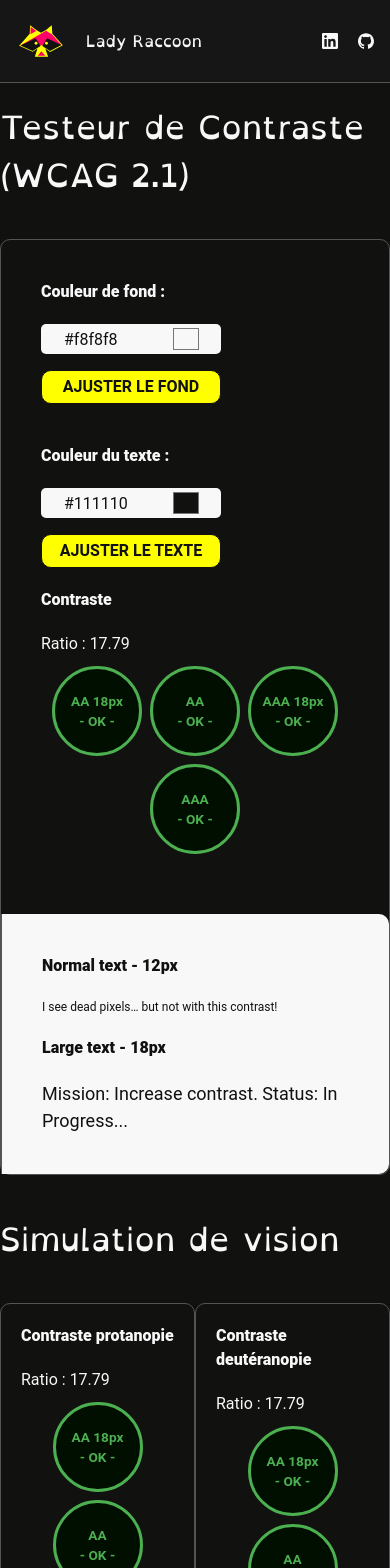
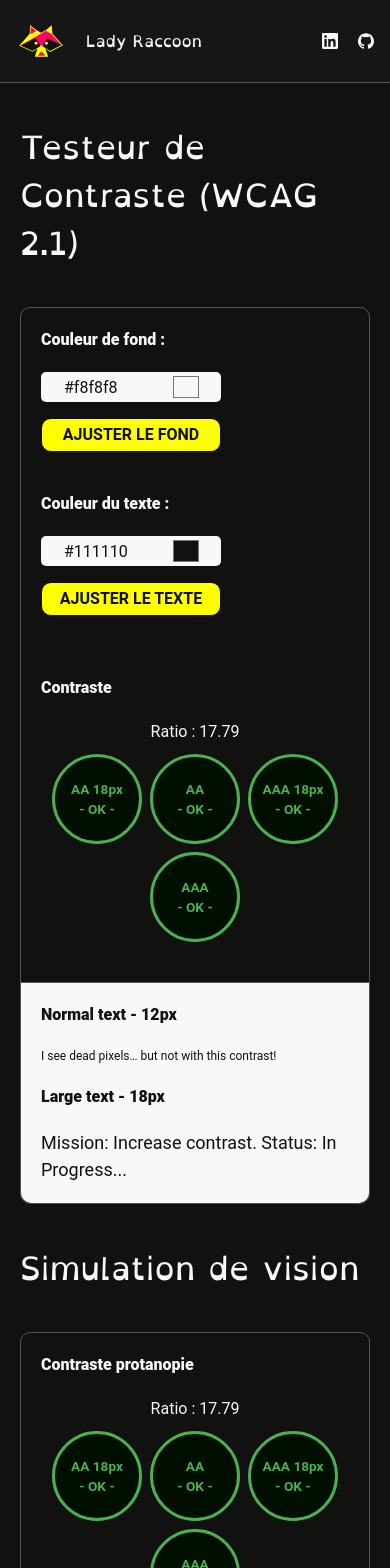
Before and after one commit to angele-henry-dev/lady-raccoon-svelte, a SvelteKit app: page /tools in a window 390 px wide. Shown: the top 1568 px of the page. Built offline with nearby package versions, Linux system fonts and the light colour scheme.

Commit message:
Responsiveness

```diff
--- a/src/routes/tools/+page.svelte
+++ b/src/routes/tools/+page.svelte
@@ -69,12 +69,11 @@
 	<meta name="Description" content="Outils d'accessibilité" />
 </svelte:head>
 
-<section class="container flex flex-col mt-5 mx-auto">
+<section class="container mt-5 p-5 md:p-10 mx-auto">
 	<h1>Testeur de Contraste (WCAG 2.1)</h1>
-
-	<div class="pickers mt-10 flex flex-row gap-5 flex-wrap">
-		<div class="contrast flex flex-col p-10 pt-5">
-			<div class="flex flex-row gap-5 flex-wrap">
+	<div class="pickers flex flex-col gap-5 flex-wrap my-10">
+		<div class="flex flex-row gap-5 flex-wrap">
+			<div class="flex flex-row gap-5 flex-wrap p-5 pt-0">
 				<div class="flex flex-col">
 					<h2>Couleur de fond :</h2>
 					<div class="input-container">
@@ -106,9 +105,9 @@
 					<button on:click={adjustTextColor} class="px-2 py-1 mt-4" title="Ajuster le texte">Ajuster le texte</button>
 				</div>
 			</div>
-			<div>
+			<div class="contrast flex flex-col p-5 pt-0">
 				<h2>Contraste</h2>
-				<p>Ratio : {visualContrasts.contrast.toFixed(2)}</p>
+				<p class="text-center">Ratio : {visualContrasts.contrast.toFixed(2)}</p>
 				<div class="accessibility-levels">
 					{#each getAccessibilityLevels(visualContrasts.contrast) as level}
 						<div class={level.reached ? "badge success" : "badge error"}>
@@ -119,7 +118,7 @@
 				</div>
 			</div>
 		</div>
-		<div class="preview flex flex-col p-10 pt-5" style="background-color: {bgColor}; color: {textColor};">
+		<div class="preview flex flex-col p-5 pt-0" style="background-color: {bgColor}; color: {textColor};">
 			<div>
 				<h2>Normal text - 12px</h2>
 				<p class="" style="font-size: 12px;">I see dead pixels… but not with this contrast!</p>
@@ -130,18 +129,14 @@
 			</div>
 		</div>
 	</div>
-</section>
 
-<section class="container simulation flex flex-col my-10 mx-auto">
 	<h1>Simulation de vision</h1>
-
 	<div class="flex flex-row flex-wrap mt-10">
-
 		{#each contrasts as contrast}
 		<div class="pickers flex flex-col gap-5 flex-wrap mb-10">
 			<div class="contrast flex flex-col p-5 pt-0">
 				<h2>Contraste {contrast.title}</h2>
-				<p>Ratio : {visualContrasts[contrast.technical as keyof typeof visualContrasts].toFixed(2)}</p>
+				<p class="text-center">Ratio : {visualContrasts[contrast.technical as keyof typeof visualContrasts].toFixed(2)}</p>
 				<div class="accessibility-levels">
 					{#each getAccessibilityLevels(visualContrasts[contrast.technical as keyof typeof visualContrasts]) as level}
 						<div class={level.reached ? "badge success" : "badge error"}>
@@ -200,27 +195,6 @@
 		border-width: 1px;
 		border-radius: 10px;
 		width: fit-content;
-	}
-	.pickers button {
-		width: 180px;
-	}
-
-	section:not(.simulation) .pickers {
-		width: 100%;
-
-		.contrast {
-			border-top-left-radius: 10px;
-			border-bottom-left-radius: 10px;
-		}
-		.preview {
-			flex-grow: 1;
-			border-top-right-radius: 10px;
-			border-bottom-right-radius: 10px;
-			border-left-width: 1px;
-		}
-	}
-	section.simulation .pickers {
-		width: 50%;
 
 		.contrast {
 			border-top-left-radius: 10px;
@@ -232,6 +206,9 @@
 			border-bottom-right-radius: 10px;
 			border-top-width: 1px;
 		}
+	}
+	.pickers button {
+		width: 180px;
 	}
 
 	.input-container {
```
